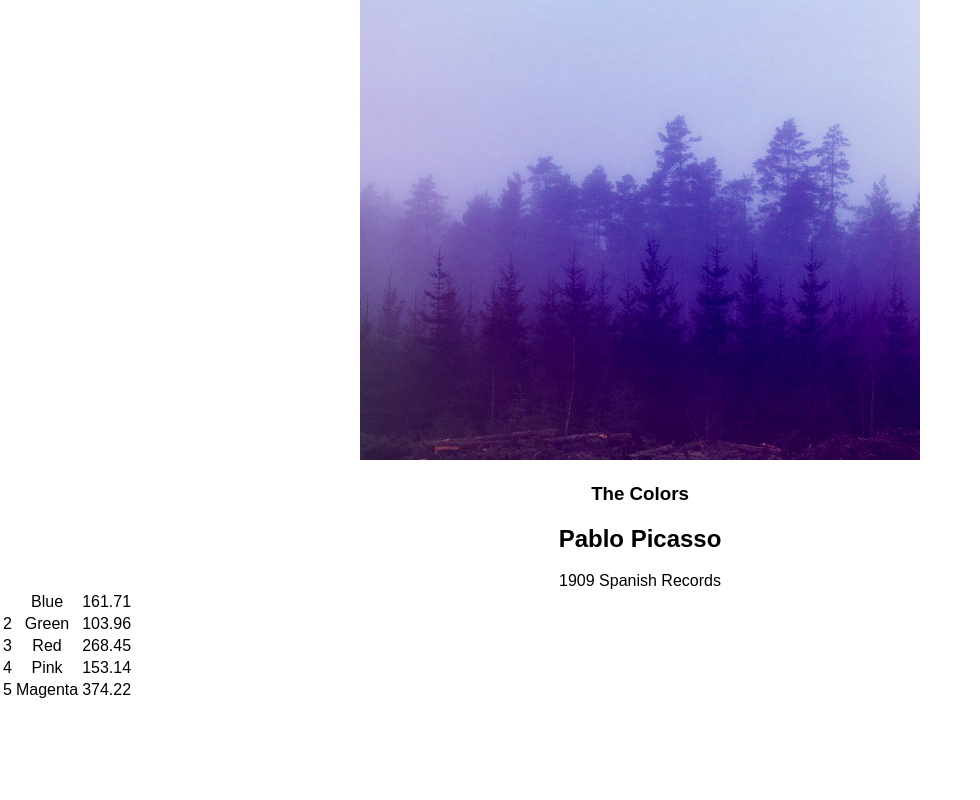
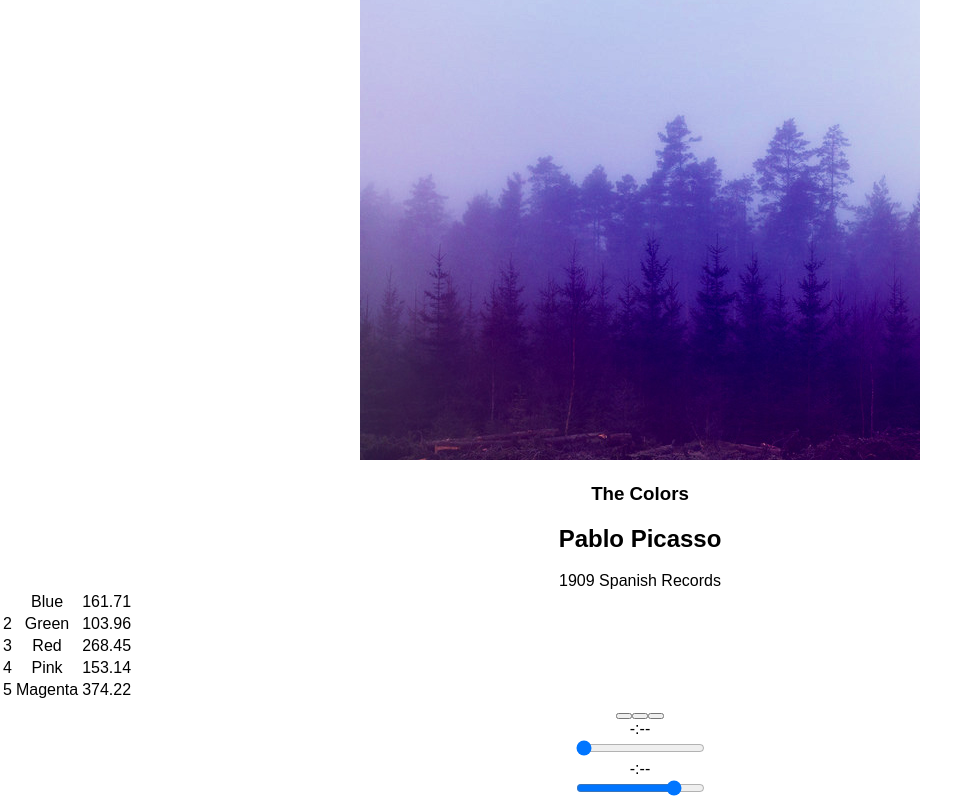
Before and after one commit to NG-Rich/bloc-jams-react, a React (Create React App) app: page /album/the-colors in a window 1280 px wide. Shown: the part 198-998 px from the top of the page, without its empty margins (0-980 px from the left). Before the commit the page ends 900 px from the top, so only its background shows below. Built offline with nearby package versions, Linux system fonts and the light colour scheme; the HTML template or start-up script is replaced by a standard one.

Commit message:
checkpoint 8 completed

```diff
--- a/src/components/Album.js
+++ b/src/components/Album.js
@@ -1,5 +1,6 @@
 import React, { Component } from 'react';
 import albumData from './../data/albums';
+import PlayerBar from './PlayerBar';
 
 class Album extends Component {
   constructor(props) {
@@ -70,6 +71,14 @@
   }
 }
 
+handlePrevClick() {
+  const currentIndex = this.state.album.songs.findIndex(song => this.state.currentSong === song);
+  const newIndex = Math.max(0, currentIndex - 1);
+  const newSong = this.state.album.songs[newIndex];
+  this.setSong(newSong);
+  this.play();
+}
+
   render() {
     return(
       <section className='album'>
@@ -105,6 +114,12 @@
             }
           </tbody>
         </table>
+        <PlayerBar
+          isPlaying={this.state.isPlaying}
+          currentSong={this.state.currentSong}
+          handleSongClick={() => this.handleSongClick(this.state.currentSong)}
+          handlePrevClick={() => this.handlePrevClick()}
+        />
       </section>
     );
   }
--- /dev/null
+++ b/src/components/PlayerBar.js
@@ -0,0 +1,33 @@
+import React, { Component } from 'react';
+
+class PlayerBar extends Component {
+  render() {
+    return (
+      <section className='player-bar'>
+        <section id='buttons'>
+          <button id='previous' onClick={this.props.handlePrevClick} >
+            <ion-icon name='skip-backward'></ion-icon>
+          </button>
+          <button id='play-pause' onClick={this.props.handleSongClick} >
+            <ion-icon name={this.props.isPlaying ? 'pause' : 'play'}></ion-icon>
+          </button>
+          <button id='next'>
+            <ion-icon name='skip-forward'></ion-icon>
+          </button>
+        </section>
+        <section id='time-control'>
+          <div className='current-time'>-:--</div>
+          <input type='range' className='seek-bar' value='0' />
+          <div className='total-time'>-:--</div>
+        </section>
+        <section id='volume-control'>
+          <div className='icon ion-volume-low'></div>
+          <input type='range' className='seek-bar' value='80' />
+          <div className='icon ion-volume-high'></div>
+        </section>
+      </section>
+    );
+  }
+}
+
+export default PlayerBar;
```
